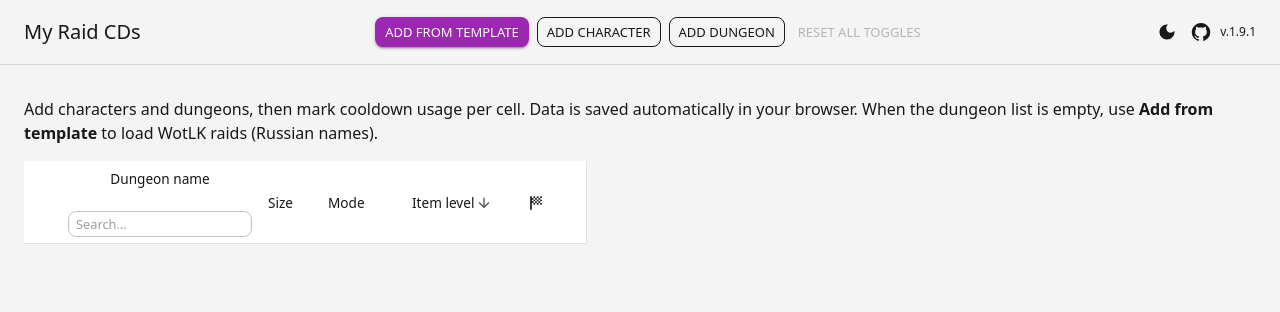
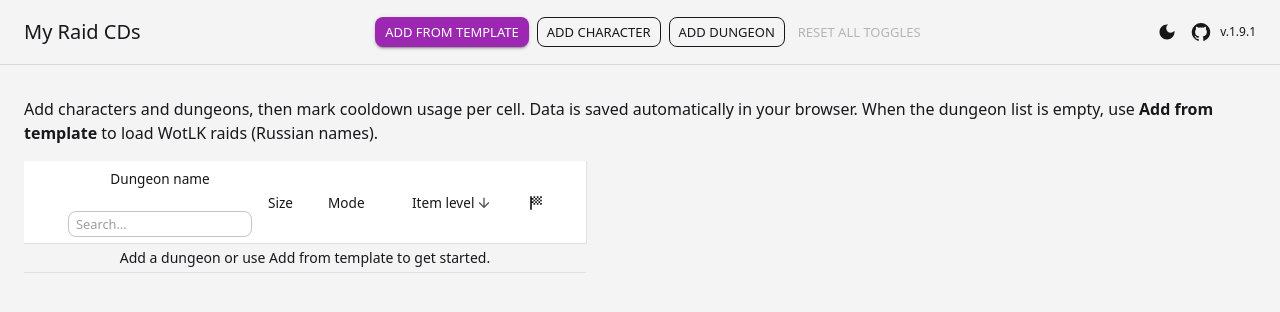
Before and after one commit to sergimax/my-raid-cds, a React (Vite) app: page / in a window 1280 px wide. Shown: the top 312 px of the page. Built offline with nearby package versions, Linux system fonts and the light colour scheme.

Commit message:
feat(raid-tracker): add empty state handling for raid tracker table with user guidance

```diff
--- a/src/components/raid-tracker-table/index.tsx
+++ b/src/components/raid-tracker-table/index.tsx
@@ -3,6 +3,7 @@ import { useRaidTrackerContext } from "../../hooks/use-raid-tracker-context.ts";
 import type { DungeonRecord } from "../../types/dungeons.ts";
 import { DungeonTableRow } from "./dungeon-table-row.tsx";
 import { RaidTrackerDeleteDialog } from "./raid-tracker-delete-dialog.tsx";
+import { RaidTrackerTableEmptyState } from "./raid-tracker-table-empty-state.tsx";
 import { RaidTrackerTableHead } from "./raid-tracker-table-head.tsx";
 import "./styles.css";
 import { useRaidTrackerTableState } from "./use-raid-tracker-table-state.ts";
@@ -80,7 +81,20 @@ export function RaidTrackerTable() {
           onRequestDeleteCharacter={handleRequestDeleteCharacter}
         />
         <TableBody>
-          {sortedDungeons.map((dungeon: DungeonRecord) => (
+          {dungeons.length === 0 ? (
+            <RaidTrackerTableEmptyState
+              variant="no-dungeons"
+              visiblePinnedColumns={visiblePinnedColumns}
+              characterCount={characterCount}
+            />
+          ) : sortedDungeons.length === 0 ? (
+            <RaidTrackerTableEmptyState
+              variant="no-search-matches"
+              visiblePinnedColumns={visiblePinnedColumns}
+              characterCount={characterCount}
+            />
+          ) : (
+            sortedDungeons.map((dungeon: DungeonRecord) => (
               <DungeonTableRow
                 key={dungeon.id}
                 dungeon={dungeon}
@@ -93,7 +107,8 @@ export function RaidTrackerTable() {
                 onDungeonToggle={onDungeonToggle}
                 onRequestDeleteDungeon={handleRequestDeleteDungeon}
               />
-          ))}
+            ))
+          )}
         </TableBody>
       </Table>
       <RaidTrackerDeleteDialog
--- /dev/null
+++ b/src/components/raid-tracker-table/raid-tracker-table-empty-state.tsx
@@ -0,0 +1,41 @@
+import { TableCell, TableRow, Typography } from "@mui/material";
+import {
+  raidTrackerTableColumnCount,
+  type PinnedColumnDef,
+} from "./table-layout.ts";
+
+export type RaidTrackerTableEmptyVariant = "no-dungeons" | "no-search-matches";
+
+type RaidTrackerTableEmptyStateProps = {
+  variant: RaidTrackerTableEmptyVariant;
+  visiblePinnedColumns: ReadonlyArray<PinnedColumnDef>;
+  characterCount: number;
+};
+
+function emptyStateMessage(variant: RaidTrackerTableEmptyVariant): string {
+  if (variant === "no-dungeons") {
+    return "Add a dungeon or use Add from template to get started.";
+  }
+  return "No dungeons match your search.";
+}
+
+export function RaidTrackerTableEmptyState({
+  variant,
+  visiblePinnedColumns,
+  characterCount,
+}: RaidTrackerTableEmptyStateProps) {
+  const columnCount = raidTrackerTableColumnCount(
+    visiblePinnedColumns,
+    characterCount,
+  );
+
+  return (
+    <TableRow>
+      <TableCell colSpan={columnCount} align="center" sx={{ py: 3 }}>
+        <Typography variant="body2" color="text.secondary">
+          {emptyStateMessage(variant)}
+        </Typography>
+      </TableCell>
+    </TableRow>
+  );
+}
--- a/src/components/raid-tracker-table/table-layout.ts
+++ b/src/components/raid-tracker-table/table-layout.ts
@@ -99,6 +99,14 @@ export function pinnedColumnsForLayout(compact: boolean): ReadonlyArray<PinnedCo
   );
 }
 
+/** Actions column + pinned dungeon columns + character columns. */
+export function raidTrackerTableColumnCount(
+  visiblePinnedColumns: ReadonlyArray<PinnedColumnDef>,
+  characterCount: number,
+): number {
+  return 1 + visiblePinnedColumns.length + characterCount;
+}
+
 function pinnedPositionForColumn(
   columnKey: PinnedColumnKey,
   compact: boolean,
```
Also changed, not shown: 1 other file (tests, documents, lock files or other folders). Lines whose indentation alone changed are shown as unchanged.
